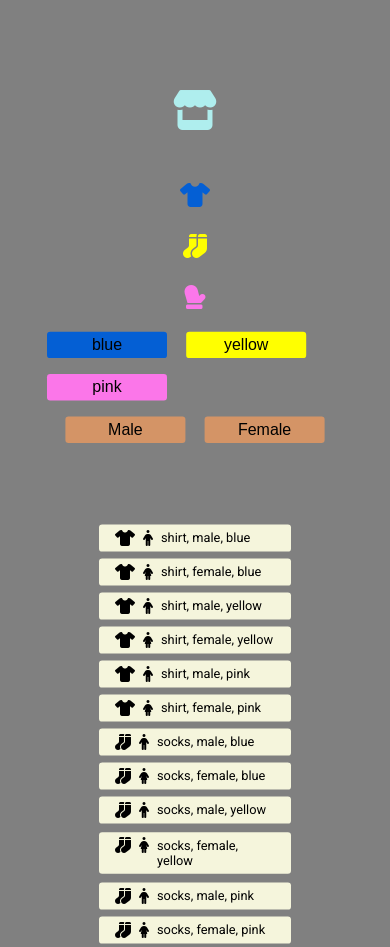
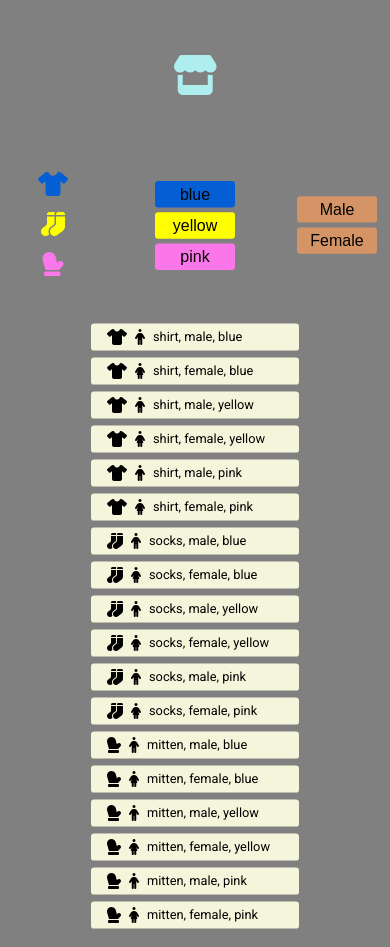
Before and after one commit to kkchae/JS_practice1, a website: page index.html in a window 390 px wide. Shown: the top 947 px of the page. Drawn offline with Linux system fonts and the light colour scheme; a web font is replaced by a local one.

Commit message:
modify style.css

```diff
--- a/style.css
+++ b/style.css
@@ -64,7 +64,9 @@ ul {
     justify-content: space-between;
 }
 
-.wrap .header .header_menu .select_color {
+.wrap .header .header_menu .select_color,
+.wrap .header .header_menu .select_gender {
+    display: flex;
     justify-content: space-between;
 }
 
@@ -113,7 +115,7 @@ ul {
     transform: scale(var(--transform-scale-header-btn));
 }
 
-.item_list {
+.wrap .item_list {
     display: flex;
     flex-direction: column;
     justify-content: space-between;
@@ -122,7 +124,7 @@ ul {
     margin-top: 20px;
 }
 
-.item_list ul .item {
+.wrap .item_list ul .item {
     display: flex;
     flex-direction: row;
     justify-content: flex-start;
@@ -134,12 +136,13 @@ ul {
     width: 300px;
 }
 
-.item_list .item i {
+.wrap .item_list .item i {
     font-size: var(--icon-size-small);
     /* width: var(--icon-size-small); */
     padding-right: 10px;
 }
-.item_list .item .text {
+
+.wrap .item_list .item .text {
     /* margin-left: 10px; */
 }
 
@@ -159,27 +162,44 @@ ul {
 }
 
 @media screen and (max-width: 535px) {
-    .wrap .header {
+    .wrap .header .header_logo i {
         transform: scale(0.8);
     }
 
     .wrap .header .header_menu .select_cloth_type {
         flex-direction: column;
+        transform: scale(0.8);
     }
 
     .wrap .header .header_menu .select_color {
         flex-direction: column;
+        transform: scale(0.8);
     }
 
-    .wrap .header .header_menu .select_sex {
+    .wrap .header .header_menu .select_gender {
         flex-direction: column;
+        transform: scale(0.8);
+    }
+
+    .wrap .header .header_menu {
+        flex-direction: row;
+    }
+
+    .wrap .header .header_menu button {
+        width: 100px;
+        border: 0px;
+        border-radius: 4px;
+        font-size: var(--icon-size-small);
+        background-color: var(--color-nav-menu);
+        margin: 3px;
+        padding: 5px;
     }
 
     .wrap .item_list ul .item {
         margin-top: 0px;
         margin-bottom: 0px;
         padding: 7px 20px;
-        width: 200px;
+        width: 220px;
         transform: scale(0.8);
     }
 }
```
